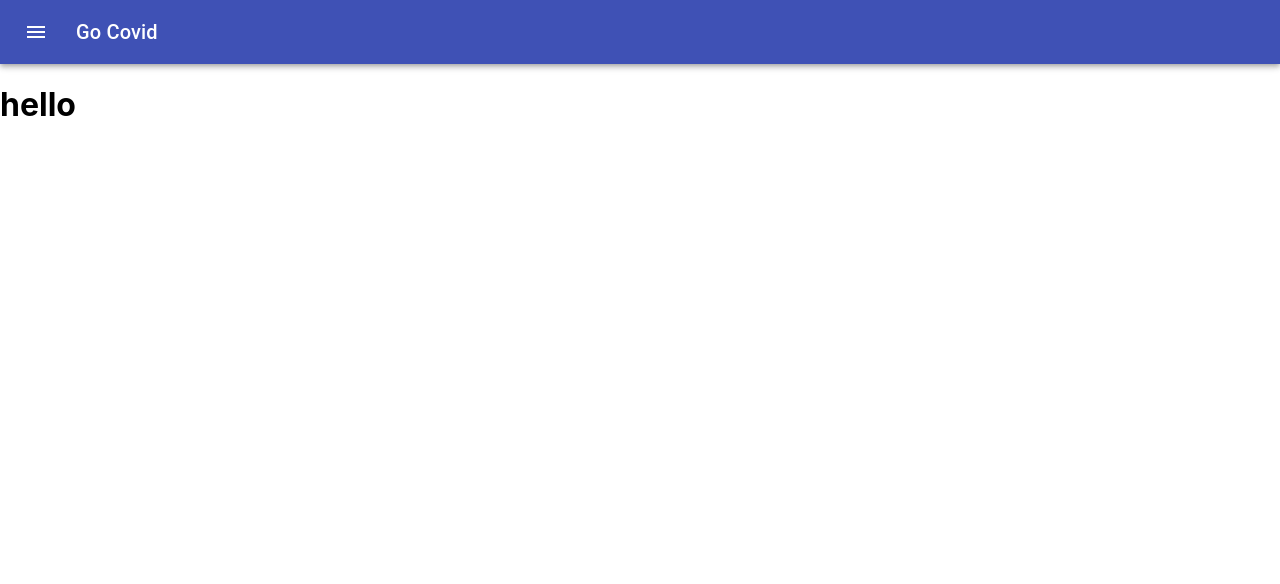
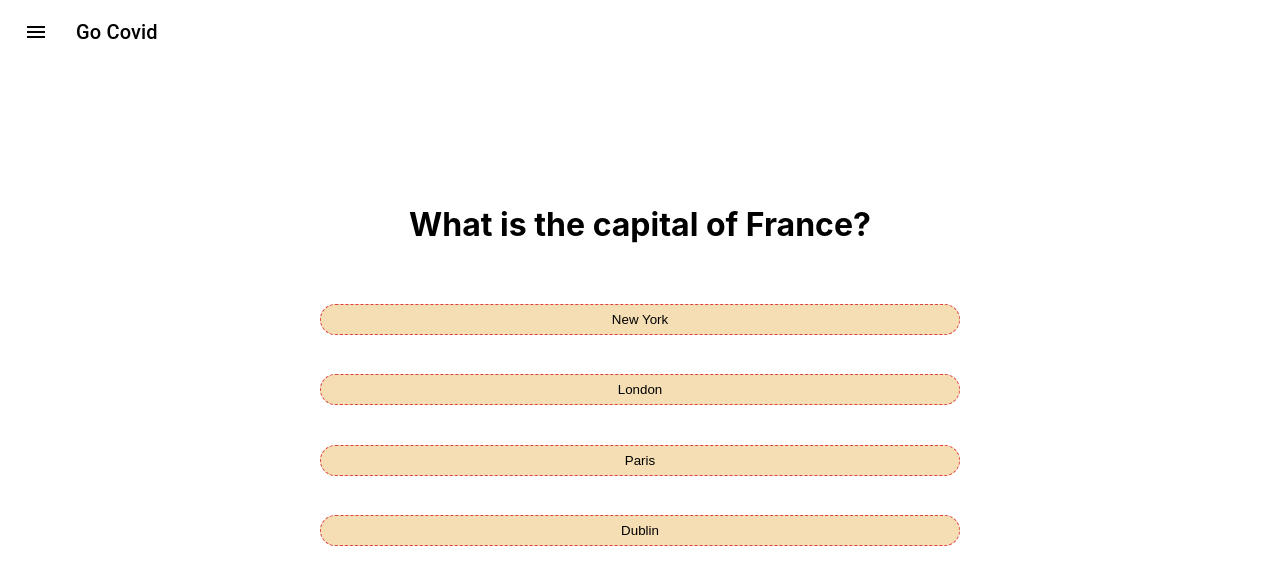
Before and after one commit to agni-c/covid-go, a React (Create React App) app: page / in a window 1280 px wide. Shown: the top 584 px of the page. Built offline with nearby package versions, Linux system fonts and the light colour scheme.

Commit message:
Done with Evaluation Section Functionality ✌✌

```diff
--- a/src/App.js
+++ b/src/App.js
@@ -1,10 +1,12 @@
 import Navbar from './components/Navbar/Navbar';
+import QuizCard from './components/Quizcard/QuizCard';
+import Evaluation from './routes/Evaluation/Evaluation';
 
 const App = () => {
 	return (
 		<>
 			<Navbar />
-			<h1>hello</h1>
+			<Evaluation />
 		</>
 	);
 };
--- a/src/components/Navbar/Navbar.js
+++ b/src/components/Navbar/Navbar.js
@@ -23,7 +23,7 @@ export default function ButtonAppBar({ name = 'Go Covid' }) {
 
 	return (
 		<div className={classes.root}>
-			<AppBar position='static'>
+			<AppBar color='transparent' elevation={0} position='static'>
 				<Toolbar>
 					<IconButton
 						edge='start'
--- /dev/null
+++ b/src/components/Quizcard/QuizCard.js
@@ -0,0 +1,67 @@
+import './QuizCard.scss';
+import { questions } from './seed';
+import useQuiz from './useQuiz';
+import { ResponsiveContainer, PieChart, Pie, Tooltip, Cell } from 'recharts';
+const QuizCard = () => {
+	const {
+		quizData,
+		questionNo,
+		quizScore,
+		isQuizEnd,
+		goNext,
+		getPercent,
+		processChartData,
+		COLORS,
+	} = useQuiz(questions);
+
+	return (
+		<>
+			{isQuizEnd ? (
+				<div className='quiz-container'>
+					<ResponsiveContainer width='100%' height='50%'>
+						<PieChart width={400} height={400}>
+							<Pie
+								dataKey='value'
+								isAnimationActive={false}
+								data={processChartData(quizScore, quizData.length)}
+								cx='50%'
+								cy='50%'
+								outerRadius={80}
+								fill='#8884d8'
+								label>
+								{processChartData(quizScore, quizData.length).map(
+									(entry, index) => (
+										<Cell key={`cell-${index}`} fill={COLORS[index]} />
+									)
+								)}
+							</Pie>
+
+							<Tooltip />
+						</PieChart>
+					</ResponsiveContainer>
+
+					<h4>you got {getPercent(quizScore, quizData.length)}%</h4>
+				</div>
+			) : (
+				<div className='quiz-container'>
+					<div className='quiz-question'>
+						<h1> {quizData[questionNo].questionText}</h1>
+					</div>
+					<div className='quiz-answers'>
+						{quizData[questionNo].answerOptions.map(answer => {
+							return (
+								<button
+									onClick={() => goNext(answer.isCorrect)}
+									className='options'>
+									{answer.answerText}
+								</button>
+							);
+						})}
+					</div>
+				</div>
+			)}
+		</>
+	);
+};
+
+export default QuizCard;
--- /dev/null
+++ b/src/components/Quizcard/QuizCard.scss
@@ -0,0 +1,25 @@
+.quiz-container {
+	display: flex;
+	flex-direction: column;
+	justify-content: center;
+	align-items: center;
+	height: 80vh;
+	/* flex-grow: 1; */
+	width: 50%;
+}
+
+.quiz-answers {
+	height: 50%;
+	display: flex;
+	flex-direction: column;
+	justify-content: space-evenly;
+	width: 100%;
+	.options {
+		padding: 7px 5px;
+		outline: none;
+		border: rgb(223, 64, 64) dashed 1px;
+		background: wheat;
+		border-radius: 25px;
+		text-align: center;
+	}
+}
--- /dev/null
+++ b/src/components/Quizcard/seed.js
@@ -0,0 +1,40 @@
+const questions = [
+	{
+		questionText: 'What is the capital of France?',
+		answerOptions: [
+			{ answerText: 'New York', isCorrect: false },
+			{ answerText: 'London', isCorrect: false },
+			{ answerText: 'Paris', isCorrect: true },
+			{ answerText: 'Dublin', isCorrect: false },
+		],
+	},
+	{
+		questionText: 'Who is CEO of Tesla?',
+		answerOptions: [
+			{ answerText: 'Jeff Bezos', isCorrect: false },
+			{ answerText: 'Elon Musk', isCorrect: true },
+			{ answerText: 'Bill Gates', isCorrect: false },
+			{ answerText: 'Tony Stark', isCorrect: false },
+		],
+	},
+	{
+		questionText: 'The iPhone was created by which company?',
+		answerOptions: [
+			{ answerText: 'Apple', isCorrect: true },
+			{ answerText: 'Intel', isCorrect: false },
+			{ answerText: 'Amazon', isCorrect: false },
+			{ answerText: 'Microsoft', isCorrect: false },
+		],
+	},
+	{
+		questionText: 'How many Harry Potter books are there?',
+		answerOptions: [
+			{ answerText: '1', isCorrect: false },
+			{ answerText: '4', isCorrect: false },
+			{ answerText: '6', isCorrect: false },
+			{ answerText: '7', isCorrect: true },
+		],
+	},
+];
+
+export { questions };
--- /dev/null
+++ b/src/components/Quizcard/useQuiz.js
@@ -0,0 +1,45 @@
+import { useState, useEffect } from 'react';
+import { PieChart, Pie } from 'recharts';
+
+const UseQuiz = (questions = {}) => {
+	const [quizData, setQuizData] = useState(questions);
+	const [questionNo, setQuestionNo] = useState(0);
+	const [quizScore, setQuizScore] = useState(0);
+	const [isQuizEnd, setIsQuizEnd] = useState(false);
+
+	const goNext = isCorrect => {
+		if (isCorrect) setQuizScore(quizScore + 1);
+		let nextQuiz = questionNo + 1;
+		nextQuiz < quizData.length ? setQuestionNo(nextQuiz) : setIsQuizEnd(true);
+	};
+
+	const COLORS = ['#FFBB28', '#FF8042'];
+	const getPercent = (score, tot) => (score / tot) * 100;
+
+	const processChartData = (score, tot) => {
+		const data = [
+			{
+				name: 'Probability: Sick',
+				value: getPercent(score, tot),
+			},
+			{
+				name: 'Probability: Healthy',
+				value: 100 - getPercent(score, tot),
+			},
+		];
+		return data;
+	};
+
+	return {
+		quizData,
+		questionNo,
+		quizScore,
+		isQuizEnd,
+		goNext,
+		getPercent,
+		processChartData,
+		COLORS,
+	};
+};
+
+export default UseQuiz;
--- /dev/null
+++ b/src/routes/Evaluation/Evaluation.js
@@ -0,0 +1,26 @@
+import React from 'react';
+import QuizCard from '../../components/Quizcard/QuizCard';
+import { makeStyles } from '@material-ui/core/styles';
+
+const useStyles = makeStyles({
+	container: {
+		// flex: 1,
+		height: '100%',
+		display: 'flex',
+		justifyContent: 'center',
+		alignItems: 'center',
+	},
+});
+
+const Evaluation = () => {
+	const classes = useStyles();
+	return (
+		<>
+			<div className={classes.container}>
+				<QuizCard />
+			</div>
+		</>
+	);
+};
+
+export default Evaluation;
```
Also changed, not shown: 1 other file (tests, documents, lock files or other folders).
